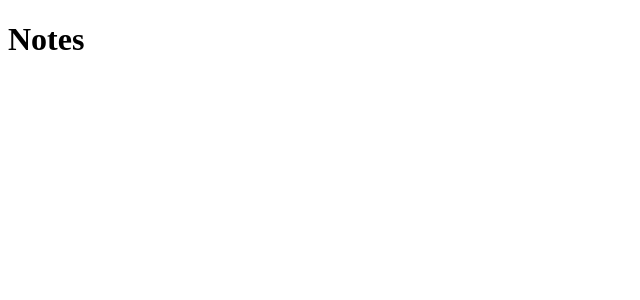
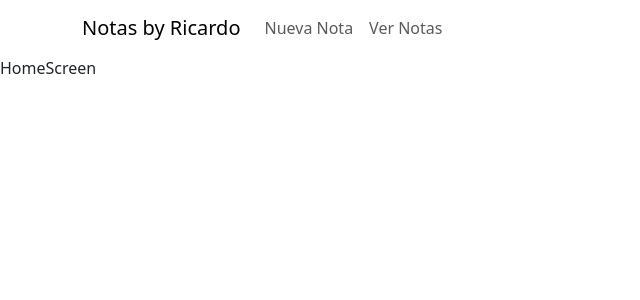
Before and after one commit to ricbm710/notes, a React (Vite) app: page / in a window 1280 px wide. Shown: the top 300 px of the page, without its empty margins (0-640 px from the left). Built offline with nearby package versions, Linux system fonts and the light colour scheme.

Commit message:
NavBar & basic routing

```diff
--- a/src/App.tsx
+++ b/src/App.tsx
@@ -1,7 +1,15 @@
+import "bootstrap/dist/css/bootstrap.min.css";
+
+//rrd
+import { Outlet } from "react-router-dom";
+//components
+import NavBar from "./components/NavBar";
+
 function App() {
   return (
     <>
-      <h1>Notes</h1>
+      <NavBar />
+      <Outlet />
     </>
   );
 }
--- /dev/null
+++ b/src/components/NavBar.tsx
@@ -0,0 +1,25 @@
+import { Container, Nav, Navbar } from "react-bootstrap";
+import { Link } from "react-router-dom";
+
+const NavBar = () => {
+  return (
+    <Navbar>
+      <Container>
+        <Navbar.Brand>Notas by Ricardo</Navbar.Brand>
+        <Navbar.Toggle aria-controls="basic-navbar-nav" />
+        <Navbar.Collapse id="basic-navbar-nav">
+          <Nav>
+            <Nav.Link as={Link} to="/new">
+              Nueva Nota
+            </Nav.Link>
+            <Nav.Link as={Link} to="/notes">
+              Ver Notas
+            </Nav.Link>
+          </Nav>
+        </Navbar.Collapse>
+      </Container>
+    </Navbar>
+  );
+};
+
+export default NavBar;
--- a/src/main.tsx
+++ b/src/main.tsx
@@ -1,9 +1,36 @@
 import React from "react";
 import ReactDOM from "react-dom/client";
 import App from "./App.tsx";
+//rrd
+import { createBrowserRouter, RouterProvider } from "react-router-dom";
+//screens
+import HomeScreen from "./screens/HomeScreen.tsx";
+import NewNoteScreen from "./screens/NewNoteScreen.tsx";
+import SeeNotesScreen from "./screens/SeeNotesScreen.tsx";
+
+const router = createBrowserRouter([
+  {
+    path: "/",
+    element: <App />,
+    children: [
+      {
+        path: "/",
+        element: <HomeScreen />,
+      },
+      {
+        path: "/new",
+        element: <NewNoteScreen />,
+      },
+      {
+        path: "/notes",
+        element: <SeeNotesScreen />,
+      },
+    ],
+  },
+]);
 
 ReactDOM.createRoot(document.getElementById("root")!).render(
   <React.StrictMode>
-    <App />
+    <RouterProvider router={router} />
   </React.StrictMode>
 );
--- /dev/null
+++ b/src/screens/HomeScreen.tsx
@@ -0,0 +1,5 @@
+const HomeScreen = () => {
+  return <div>HomeScreen</div>;
+};
+
+export default HomeScreen;
--- /dev/null
+++ b/src/screens/NewNoteScreen.tsx
@@ -0,0 +1,7 @@
+import React from "react";
+
+const NewNoteScreen = () => {
+  return <div>NewNoteScreen</div>;
+};
+
+export default NewNoteScreen;
--- /dev/null
+++ b/src/screens/SeeNotesScreen.tsx
@@ -0,0 +1,7 @@
+import React from "react";
+
+const SeeNotesScreen = () => {
+  return <div>SeeNotesScreen</div>;
+};
+
+export default SeeNotesScreen;
```
Also changed, not shown: package.json (+5 -2 lines), 1 other file (tests, documents, lock files or other folders).
